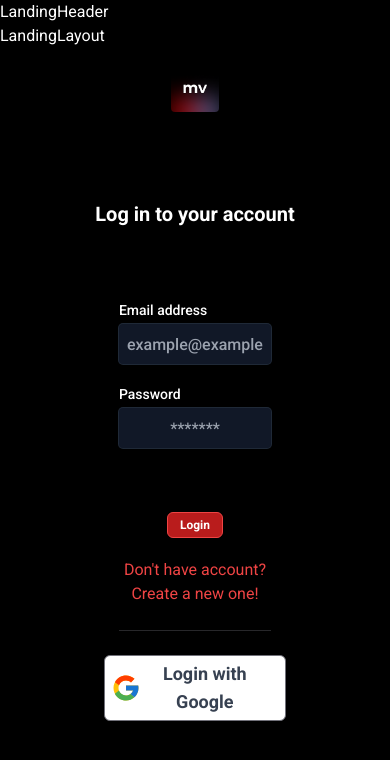
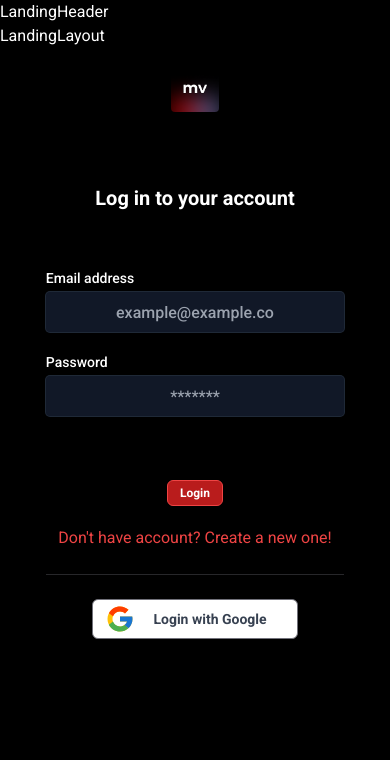
Before and after one commit to sovereignofficial/movieverse, a React (Vite) app in the folder movieverse/: page /auth/login in a window 390 px wide. Shown: the top 760 px of the page. Built offline with nearby package versions, Linux system fonts and the light colour scheme; no server answers.

Commit message:
update mobile design

```diff
--- a/movieverse/src/components/account/AccountPanel.tsx
+++ b/movieverse/src/components/account/AccountPanel.tsx
@@ -3,7 +3,7 @@ import { PanelNav } from "./PanelNav"
 
 export const AccountPanel = () => {
   return (
-    <section className="col-span-8 w-full h-full">
+    <section className="md:col-span-8 sm:row-span-8 md:w-full md:h-full">
         <PanelNav/>
         <Outlet/>
     </section>
--- a/movieverse/src/components/account/AccountProfile.tsx
+++ b/movieverse/src/components/account/AccountProfile.tsx
@@ -4,9 +4,9 @@ import { ProfileImage } from "./ProfileImage";
 export const AccountProfile:React.FC<{fullName:string}> = ({fullName}) => {
   const {profileUrl} = useUsersStore();
   return (
-    <div className="flex-1 flex items-center gap-4">
+    <div className="flex-1 flex items-center sm:gap-2 md:gap-4">
       <ProfileImage src={profileUrl}/>
-      <h2 className="flex items-center gap-4">
+      <h2 className="flex items-center sm:text-sm md:text-2xl lg:text-3xl">
         {fullName ?? "Unknown"}
       </h2>
     </div>
--- a/movieverse/src/components/account/AccountSidePanel.tsx
+++ b/movieverse/src/components/account/AccountSidePanel.tsx
@@ -4,7 +4,7 @@ import { UserTopPicks } from "./UserTopPicks"
 
 export const AccountSidePanel:React.FC<{bests:TMovie[] | TMovieDetail[]}> = ({bests}) => {
   return (
-    <aside className="space-y-4 col-span-4 w-full h-full pt-20">
+    <aside className="space-y-4 md:col-span-4 sm:row-span-4 w-full h-full pt-20">
         <UserInfoList/>
         <UserTopPicks bests={bests}/>
     </aside>
--- a/movieverse/src/components/account/ProfileImage.tsx
+++ b/movieverse/src/components/account/ProfileImage.tsx
@@ -2,8 +2,8 @@ import React from "react";
 
 export const ProfileImage:React.FC<{src?:string | null}> = ({src}) => {
   return (
-    <div className="relative overflow-hidden rounded-full sm:w-20 sm:h-20 lg:w-40 lg:h-40">
-      <img className="w-full h-full object-center" src={src ? src : "/avatar.jpg"} />
+    <div className="relative overflow-hidden rounded-full sm:w-10 sm:h-10 md:w-20 md:h-20 lg:w-40 lg:h-40">
+      <img className="w-full h-full object-center" src={src ? src : "/avatar.jpg"} loading="lazy" alt="user-profile-image" />
     </div>
   );
 };
--- a/movieverse/src/components/auth/Login.tsx
+++ b/movieverse/src/components/auth/Login.tsx
@@ -15,7 +15,7 @@ export const Login = () => {
         <div className="page-header">
           <h1>Log in to your account</h1>
         </div>
-        <div className="page-body  grid place-items-center text-center !w-8/12 mx-auto space-y-6">
+        <div className="page-body grid place-items-center text-center !lg:w-8/12 mx-auto space-y-6">
           <FormContainer
             onSubmit={(values) => loginUser(values)}
             initialValues={{
@@ -49,9 +49,9 @@ export const Login = () => {
 
 
           <div className="bg-zinc-800 h-[1px] w-10/12 "></div>
-          <button onClick={() => loginUserWithGoogle()} className="btn-primary !bg-white !border-zinc-500 grid grid-cols-8 place-items-center">
+          <button onClick={() => loginUserWithGoogle()} className="btn-primary !bg-white !border-zinc-500 grid grid-cols-6 place-items-center">
             <FcGoogle size={30} />
-            <span className="text-gray-700 col-span-7 text-lg">
+            <span className="text-gray-700 col-span-5 text-sm lg:text-lg">
               Login with Google
             </span>
           </button>
--- a/movieverse/src/components/auth/Register.tsx
+++ b/movieverse/src/components/auth/Register.tsx
@@ -18,7 +18,7 @@ export const Register = () => {
           </button>
           <h1>Create an account</h1>
         </div>
-        <div className="page-body space-y-10 grid place-items-center text-center !w-8/12 mx-auto">
+        <div className="page-body grid place-items-center text-center !lg:w-8/12 mx-auto space-y-6">
           <FormContainer
             onSubmit={(values) => registerUser(values)}
             initialValues={{
--- a/movieverse/src/components/detail/MediaDetail.tsx
+++ b/movieverse/src/components/detail/MediaDetail.tsx
@@ -26,7 +26,7 @@ export const MediaDetail: React.FC<MediaDetailProps<TMovie | TvShow>> = ({
   isBest,
 }) => {
   return (
-    <div className="grid grid-cols-12 gap-2 page-body ">
+    <div className="md:grid grid-cols-12 gap-2 page-body ">
       <div className="col-span-3">
         <DetailImage {...detailImage} />
       </div>
--- a/movieverse/src/index.css
+++ b/movieverse/src/index.css
@@ -52,7 +52,7 @@
     }
 
     .page-body {
-        @apply sm:w-full md:w-10/12 mx-auto p-5
+        @apply sm:w-full md:w-10/12 mx-auto sm:p-1 md:p-5
     }
 
     .page-body-cards {
--- a/movieverse/src/pages/Account.tsx
+++ b/movieverse/src/pages/Account.tsx
@@ -11,7 +11,7 @@ export const Account = () => {
         <div className="page-header">
           <AccountHeader bests={bests!} />
         </div>
-        <div className="w-full grid grid-cols-12">
+        <div className="page-body md:grid md:grid-cols-12 space-y-10 ">
           <AccountSidePanel bests={bests!} />
           <AccountPanel />
         </div>
--- a/movieverse/src/pages/Favorites.tsx
+++ b/movieverse/src/pages/Favorites.tsx
@@ -14,7 +14,7 @@ export const Favorites = () => {
   return (
     <div className="page">
 
-      <div className="page-body">
+      <div className="page-body-cards">
         {pathname === "/account" &&
           favoriteMovies &&
           (favoriteMovies.length > 0 ? (
```
Also changed, not shown: movieverse/package.json (+5 -5 lines), 1 other file (tests, documents, lock files or other folders).
